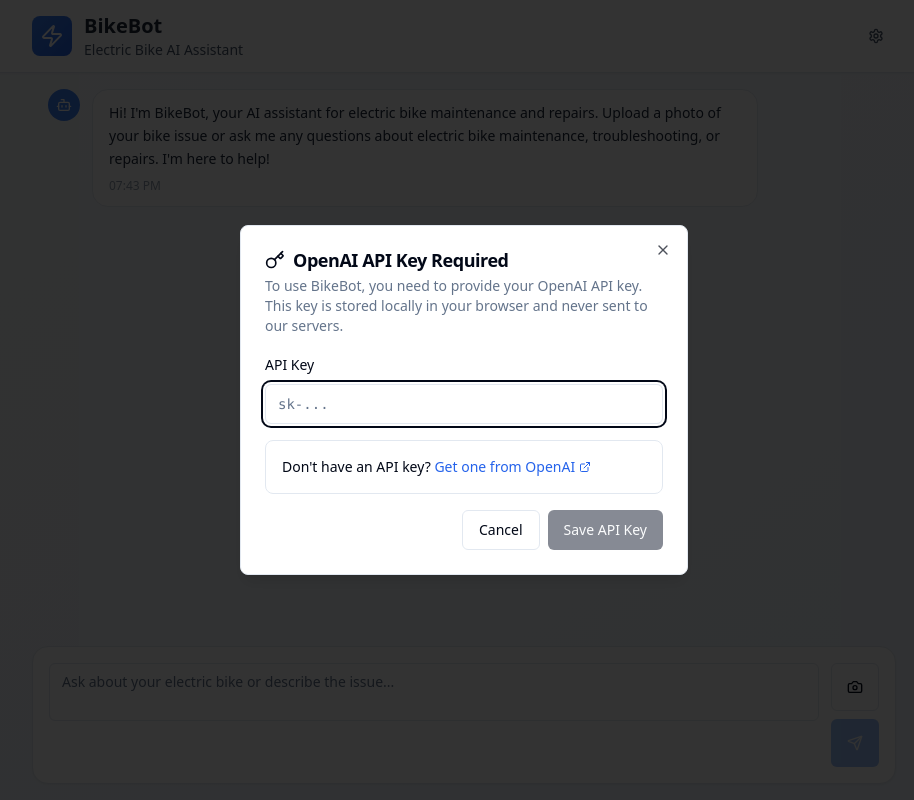
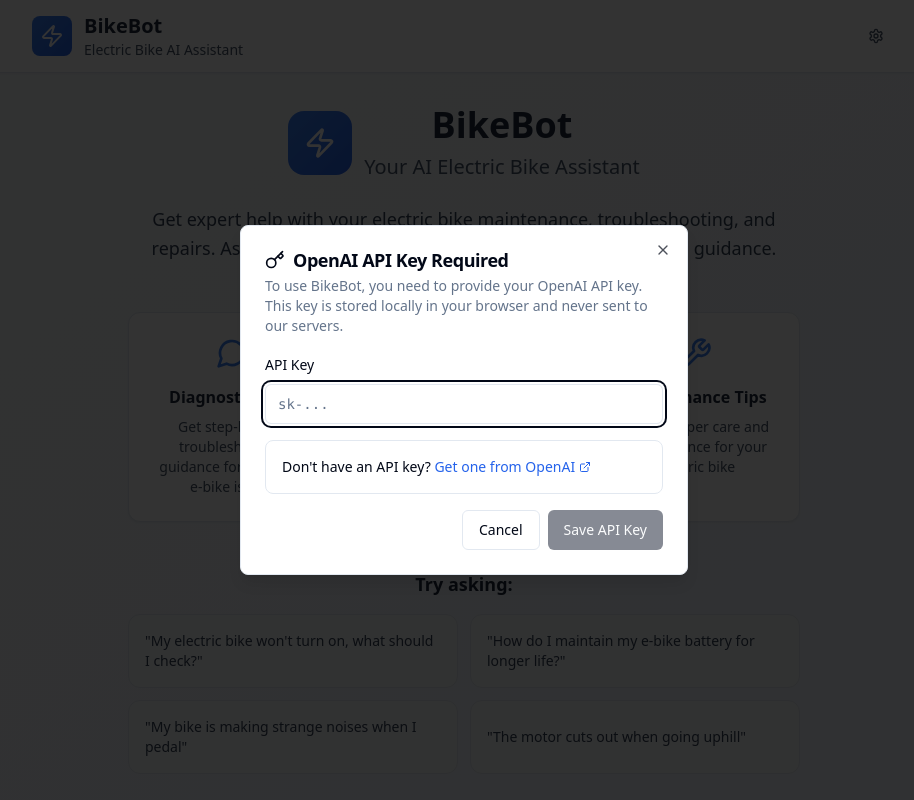
Before and after one commit to sethmichaelking/boatrepair, a React (Vite) app: page / in a window 1280 px wide. Shown: the top 800 px of the page, without its empty margins (176-1090 px from the left). Built offline with nearby package versions, Linux system fonts and the light colour scheme.

Commit message:
Refactor: Improve chat input and add landing page
- Aligned chat input elements on one line.
- Added a landing page for new users.

```diff
--- a/src/components/ChatInput.tsx
+++ b/src/components/ChatInput.tsx
@@ -78,7 +78,7 @@ export const ChatInput = ({ onSendMessage, disabled }: ChatInputProps) => {
         </div>
       )}
 
-      <form onSubmit={handleSubmit} className="flex gap-3">
+      <form onSubmit={handleSubmit} className="flex items-end gap-3">
         <div className="flex-1">
           <Textarea
             value={message}
@@ -90,7 +90,7 @@ export const ChatInput = ({ onSendMessage, disabled }: ChatInputProps) => {
           />
         </div>
 
-        <div className="flex flex-col gap-2">
+        <div className="flex gap-2">
           <input
             ref={fileInputRef}
             type="file"
--- /dev/null
+++ b/src/components/LandingPage.tsx
@@ -0,0 +1,83 @@
+
+import { Wrench, Camera, MessageCircle, Zap } from "lucide-react";
+
+interface LandingPageProps {
+  onExampleClick: (text: string) => void;
+}
+
+export const LandingPage = ({ onExampleClick }: LandingPageProps) => {
+  const examples = [
+    "My electric bike won't turn on, what should I check?",
+    "How do I maintain my e-bike battery for longer life?",
+    "My bike is making strange noises when I pedal",
+    "The motor cuts out when going uphill"
+  ];
+
+  const capabilities = [
+    {
+      icon: MessageCircle,
+      title: "Diagnostic Help",
+      description: "Get step-by-step troubleshooting guidance for common e-bike issues"
+    },
+    {
+      icon: Camera,
+      title: "Image Analysis",
+      description: "Upload photos of your bike for visual problem identification"
+    },
+    {
+      icon: Wrench,
+      title: "Maintenance Tips",
+      description: "Learn proper care and maintenance for your electric bike"
+    }
+  ];
+
+  return (
+    <div className="flex-1 flex flex-col items-center justify-center p-8 text-center">
+      <div className="max-w-2xl mx-auto">
+        <div className="flex items-center justify-center gap-3 mb-6">
+          <div className="w-16 h-16 bg-gradient-to-br from-blue-500 to-blue-600 rounded-2xl flex items-center justify-center">
+            <Zap className="w-8 h-8 text-white" />
+          </div>
+          <div>
+            <h1 className="text-4xl font-bold text-slate-800 mb-2">BikeBot</h1>
+            <p className="text-xl text-slate-600">Your AI Electric Bike Assistant</p>
+          </div>
+        </div>
+
+        <p className="text-lg text-slate-700 mb-12 leading-relaxed">
+          Get expert help with your electric bike maintenance, troubleshooting, and repairs.
+          Ask questions, upload photos, and receive personalized guidance.
+        </p>
+
+        <div className="grid md:grid-cols-3 gap-6 mb-12">
+          {capabilities.map((capability, index) => (
+            <div key={index} className="bg-white rounded-xl p-6 border border-slate-200 shadow-sm">
+              <capability.icon className="w-8 h-8 text-blue-500 mx-auto mb-4" />
+              <h3 className="font-semibold text-slate-800 mb-2">{capability.title}</h3>
+              <p className="text-sm text-slate-600">{capability.description}</p>
+            </div>
+          ))}
+        </div>
+
+        <div className="mb-8">
+          <h3 className="text-lg font-semibold text-slate-800 mb-4">Try asking:</h3>
+          <div className="grid md:grid-cols-2 gap-3">
+            {examples.map((example, index) => (
+              <button
+                key={index}
+                onClick={() => onExampleClick(example)}
+                className="text-left p-4 bg-slate-50 hover:bg-slate-100 rounded-xl border border-slate-200 transition-colors text-sm text-slate-700"
+              >
+                "{example}"
+              </button>
+            ))}
+          </div>
+        </div>
+
+        <div className="text-sm text-slate-500">
+          Upload photos of bike issues or ask questions to get started
+        </div>
+      </div>
+    </div>
+  );
+};
--- a/src/pages/Index.tsx
+++ b/src/pages/Index.tsx
@@ -1,8 +1,8 @@
-
 import { useState } from "react";
 import { ChatHeader } from "@/components/ChatHeader";
 import { ChatMessages } from "@/components/ChatMessages";
 import { ChatInput } from "@/components/ChatInput";
+import { LandingPage } from "@/components/LandingPage";
 import { ApiKeyModal } from "@/components/ApiKeyModal";
 import { Message } from "@/types/chat";
 
@@ -28,6 +28,10 @@ const Index = () => {
       setShowApiModal(true);
     }
   });
+
+  // Check if user has sent any messages (excluding the welcome message)
+  const userMessages = messages.filter(msg => msg.role === "user");
+  const showLandingPage = userMessages.length === 0;
 
   const handleSendMessage = async (content: string, imageFile?: File) => {
     if (!apiKey) {
@@ -86,6 +90,10 @@ const Index = () => {
     } finally {
       setIsLoading(false);
     }
+  };
+
+  const handleExampleClick = (text: string) => {
+    handleSendMessage(text);
   };
 
   const buildMessages = async (messageHistory: Message[]) => {
@@ -149,7 +157,11 @@ const Index = () => {
       <ChatHeader onSettingsClick={() => setShowApiModal(true)} />
 
       <div className="flex-1 flex flex-col max-w-4xl mx-auto w-full px-4 pb-4">
-        <ChatMessages messages={messages} isLoading={isLoading} />
+        {showLandingPage ? (
+          <LandingPage onExampleClick={handleExampleClick} />
+        ) : (
+          <ChatMessages messages={messages} isLoading={isLoading} />
+        )}
         <ChatInput onSendMessage={handleSendMessage} disabled={isLoading} />
       </div>
 
```
